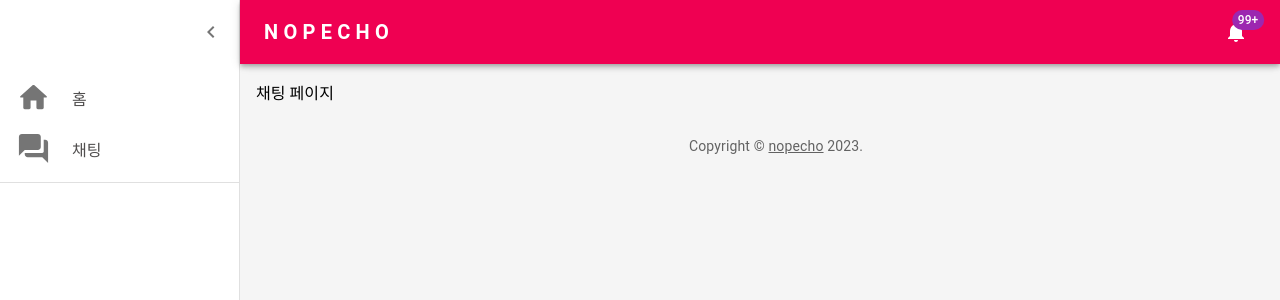
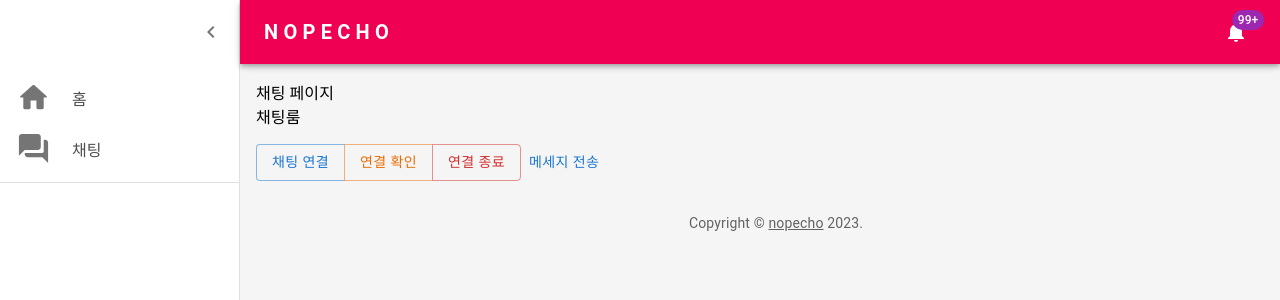
Before and after one commit to simple-is-the-best/sib-front, a Next.js app: page /chat in a window 1280 px wide. Shown: the top 300 px of the page. Built offline with nearby package versions, Linux system fonts and the light colour scheme; no server answers.

Commit message:
feat: socket connection

```diff
--- a/package.json
+++ b/package.json
@@ -14,11 +14,11 @@
     "@mui/icons-material": "^5.11.9",
     "@mui/material": "^5.11.10",
     "@reduxjs/toolkit": "^1.9.3",
+    "@stomp/stompjs": "^7.0.0",
     "@tabler/icons": "^2.5.0",
     "@types/node": "18.14.1",
     "@types/react": "18.0.28",
     "@types/react-dom": "18.0.11",
-    "@types/stompjs": "^2.3.5",
     "@types/styled-components": "^5.1.26",
     "dayjs": "^1.11.7",
     "eslint": "8.34.0",
@@ -34,6 +34,7 @@
     "recharts": "^2.4.3",
     "sockjs-client": "^1.6.1",
     "styled-components": "^5.3.6",
-    "typescript": "4.9.5"
+    "typescript": "4.9.5",
+    "ws": "^8.12.1"
   }
 }
--- /dev/null
+++ b/src/api/endpoint.constant.ts
@@ -0,0 +1,8 @@
+export const Endpoint = {
+    CHATTING: "",
+    MESSAGE: ""
+}
+
+export const WebSocketEndpoint = {
+    MESSAGE: "ws://localhost:8101"
+}
--- /dev/null
+++ b/src/app/chat/chat.constant.ts
@@ -0,0 +1,4 @@
+export const ChannelPath = {
+    DESTINATION_PREFIX: "/pub/channel",
+    SUBSCRIPTION_PREFIX: "/sub/channel",
+}
--- a/src/app/chat/page.tsx
+++ b/src/app/chat/page.tsx
@@ -1,7 +1,12 @@
+import {ChannelContainer} from "../../components/chat/ChannelContainer";
+
 export default function Chat() {
     return(
-        <div>
-            채팅 페이지
-        </div>
+        <>
+            <div>
+                채팅 페이지
+                <ChannelContainer channelId={1}/>
+            </div>
+        </>
     )
 }
--- /dev/null
+++ b/src/components/chat/ChannelContainer.tsx
@@ -0,0 +1,75 @@
+'use client';
+
+import {Client} from "@stomp/stompjs";
+import {WebSocketEndpoint} from "../../api/endpoint.constant";
+import {useEffect, useState} from "react";
+import {Button, ButtonGroup} from "@mui/material";
+import {ChannelPath} from "../../app/chat/chat.constant";
+
+interface IProps {
+    channelId: number;
+}
+
+export const ChannelContainer = ({channelId}: IProps) => {
+    const [client] = useState<Client>(new Client({
+        brokerURL: `${WebSocketEndpoint.MESSAGE}/connect`,
+        onConnect: () => console.log("connect!! web socket")
+    }));
+
+    useEffect(() => {
+        client.activate();
+    })
+
+    const handleConnect = () => {
+        client.activate();
+    }
+
+    const handleCheckedConnect = () => {
+        alert(client.connected);
+    }
+
+    const handleDisconnect = async () => {
+        if (client.connected) {
+            await client.deactivate();
+        }
+    }
+
+    const handlePublish = (message: object) => {
+        message = {
+            type: "TEXT",
+            senderId: 10001,
+            sendAt: "2023-02-12T12:11:50.248",
+            content: "내용"
+        }
+        client.publish({
+            destination: `${ChannelPath.DESTINATION_PREFIX}/${channelId}`,
+            headers: {'content-type': 'application/json'},
+            body: JSON.stringify(message)
+        });
+    }
+
+    return (
+        <>
+            <div>
+                채팅룸
+            </div>
+            <ButtonGroup variant={"outlined"} sx={{mt: 2}}>
+                <Button onClick={handleConnect} color={"primary"}>
+                    채팅 연결
+                </Button>
+
+                <Button onClick={handleCheckedConnect} color={"warning"}>
+                    연결 확인
+                </Button>
+
+                <Button onClick={handleDisconnect} color={"error"}>
+                    연결 종료
+                </Button>
+            </ButtonGroup>
+
+            <Button onClick={handlePublish}>
+                메세지 전송
+            </Button>
+        </>
+    )
+}
--- a/src/components/shared/layout/MainList.tsx
+++ b/src/components/shared/layout/MainList.tsx
@@ -2,10 +2,8 @@
 import {ListItemButton, ListItemIcon} from "@mui/material"
 import ForumRoundedIcon from '@mui/icons-material/ForumRounded';
 import HomeRoundedIcon from '@mui/icons-material/HomeRounded';
-import {Noto_Sans_KR} from "next/font/google";
 import styled from "styled-components";
 
-const sansKR = Noto_Sans_KR({subsets: ['latin'], weight: '500'});
 
 export const MainList = () => {
 
@@ -19,14 +17,14 @@ export const MainList = () => {
 
     return(
         <>
-            <ListItemButton className={sansKR.className} onClick={handleLocationHome}>
+            <ListItemButton onClick={handleLocationHome}>
                 <ListItemIcon>
                     <HomeRoundedIcon fontSize={"large"}/>
                 </ListItemIcon>
                 <ItemText>홈</ItemText>
             </ListItemButton>
 
-            <ListItemButton className={sansKR.className} onClick={handleLocationChatting}>
+            <ListItemButton onClick={handleLocationChatting}>
                 <ListItemIcon>
                     <ForumRoundedIcon fontSize={"large"}/>
                 </ListItemIcon>
```
Also changed, not shown: 1 other file (tests, documents, lock files or other folders).
